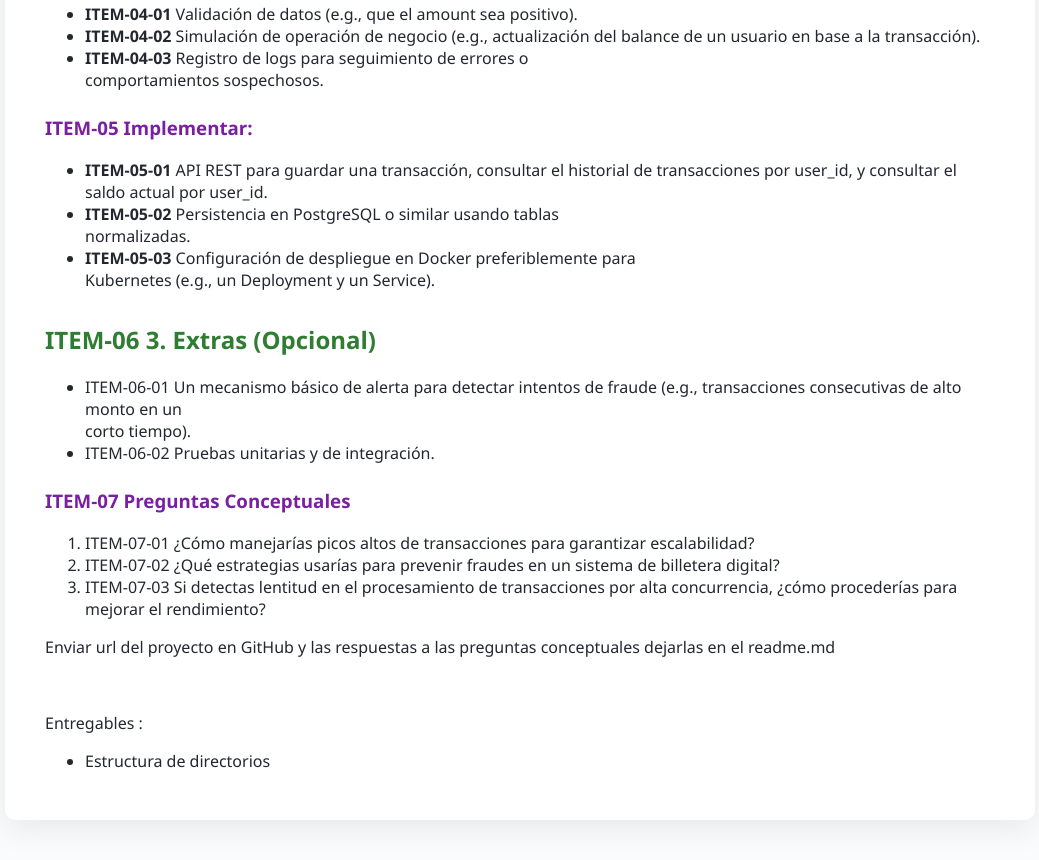
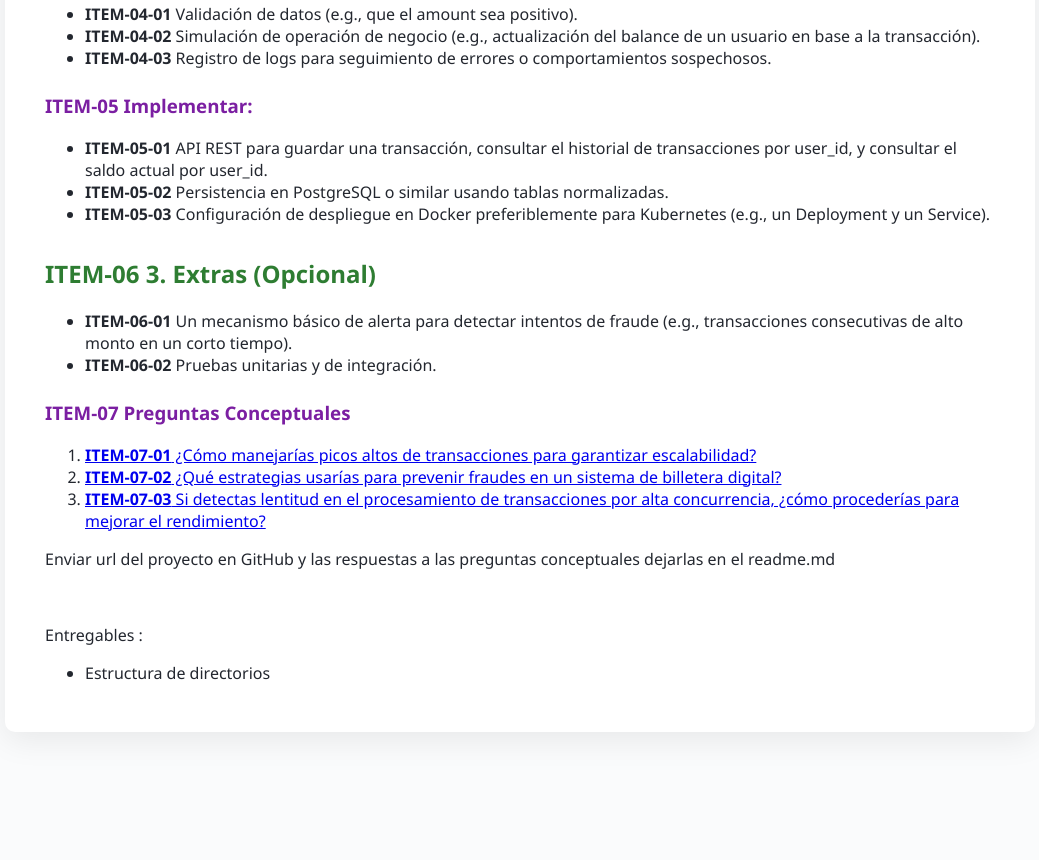
Before and after one commit to mcortesgranados/PruebaTecnicaMCGReFacilNodeJS17Oct2025, a plain HTML site: page docs/index.html in a window 1280 px wide. Shown: the part 773-1633 px from the top of the page, without its empty margins (120-1159 px from the left). After the commit the page ends 1545 px from the top, so only its background shows below. Drawn offline with Linux system fonts and the light colour scheme.

Commit message:
Se sube archivo index.html con el enunciado del proyecto

```diff
--- a/docs/index.html
+++ b/docs/index.html
@@ -64,7 +64,7 @@ Incluir:</p>
 <li><strong>ITEM-04-01</strong> Validación de datos (e.g., que el amount sea positivo).</li>
 <li><strong>ITEM-04-02</strong> Simulación de operación de negocio (e.g., actualización del
 balance de un usuario en base a la transacción).</li>
-<li><strong>ITEM-04-03</strong> Registro de logs para seguimiento de errores o<br>
+<li><strong>ITEM-04-03</strong> Registro de logs para seguimiento de errores o
 comportamientos sospechosos.</li>
 </ul>
 <h3>ITEM-05 Implementar:</h3>
@@ -72,27 +72,27 @@ comportamientos sospechosos.</li>
 <li><strong>ITEM-05-01</strong> API REST para guardar una transacción, consultar el historial
 de transacciones por user_id, y consultar el saldo
 actual por user_id.</li>
-<li><strong>ITEM-05-02</strong> Persistencia en PostgreSQL o similar usando tablas<br>
+<li><strong>ITEM-05-02</strong> Persistencia en PostgreSQL o similar usando tablas
 normalizadas.</li>
-<li><strong>ITEM-05-03</strong> Configuración de despliegue en Docker preferiblemente para<br>
+<li><strong>ITEM-05-03</strong> Configuración de despliegue en Docker preferiblemente para
 Kubernetes (e.g., un Deployment y un Service).</li>
 </ul>
 <h2>ITEM-06 3. Extras (Opcional)</h2>
 <ul>
-<li>ITEM-06-01 Un mecanismo básico de alerta para detectar intentos de
-fraude (e.g., transacciones consecutivas de alto monto en un<br>
+<li><strong>ITEM-06-01</strong> Un mecanismo básico de alerta para detectar intentos de
+fraude (e.g., transacciones consecutivas de alto monto en un
 corto tiempo).</li>
-<li>ITEM-06-02 Pruebas unitarias y de integración.</li>
+<li><strong>ITEM-06-02</strong> Pruebas unitarias y de integración.</li>
 </ul>
 <h3>ITEM-07 Preguntas Conceptuales</h3>
 <ol>
-<li>ITEM-07-01 ¿Cómo manejarías picos altos de transacciones para
-garantizar escalabilidad?</li>
-<li>ITEM-07-02 ¿Qué estrategias usarías para prevenir fraudes en un sistema
-de billetera digital?</li>
-<li>ITEM-07-03 Si detectas lentitud en el procesamiento de transacciones por
+<li><a href="ITEM-07-01-como-manejar-picos.html" target="_blank"><strong>ITEM-07-01</strong> ¿Cómo manejarías picos altos de transacciones para
+garantizar escalabilidad?</a></li>
+<li><a href="ITEM-07-02-como-prevenir-fraudes.html" target="_blank"><strong>ITEM-07-02</strong> ¿Qué estrategias usarías para prevenir fraudes en un sistema
+de billetera digital?</a></li>
+<li><strong><a href="ITEM-07-03-como-mejorar-rendimiento.html" target="_blank">ITEM-07-03</a></strong><a href="ITEM-07-03-como-mejorar-rendimiento.html"> Si detectas lentitud en el procesamiento de transacciones por
 alta concurrencia, ¿cómo procederías para mejorar el
-rendimiento?</li>
+rendimiento?</a></li>
 </ol>
 <p>Enviar url del proyecto en GitHub y las respuestas a las
 preguntas conceptuales dejarlas en el readme.md</p>
```
